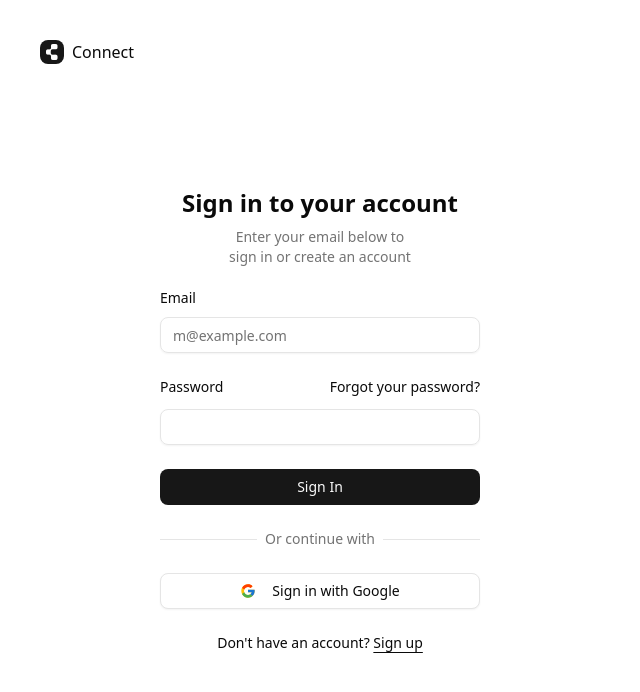
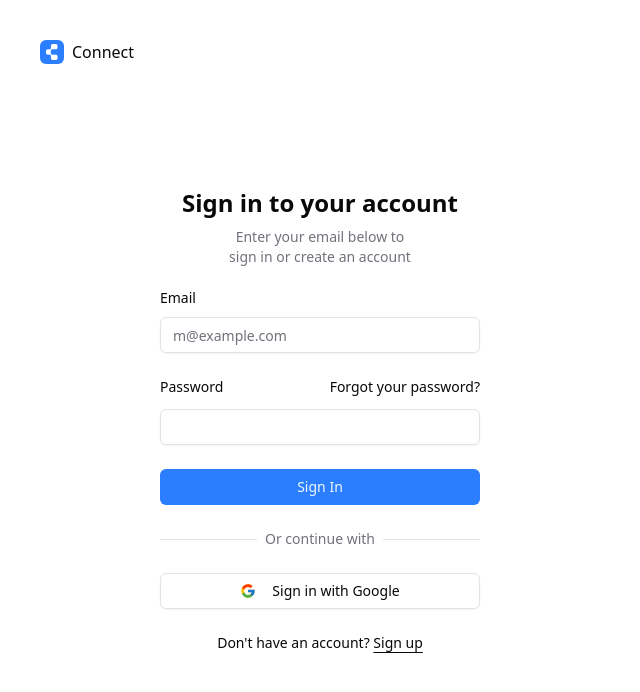
Before and after one commit to onlymasab/connect-client, a React (Vite) app: page /auth in a window 1280 px wide. Shown: the top 692 px of the page, without its empty margins (0-640 px from the left). Built offline with nearby package versions, Linux system fonts and the light colour scheme.

Commit message:
version 4

```diff
--- a/src/App.css
+++ b/src/App.css
@@ -42,38 +42,72 @@
 }
 
 :root {
-  --radius: 0.625rem;
+  --radius: 0.5rem;
   --background: oklch(1 0 0);
-  --foreground: oklch(0.145 0 0);
+  --foreground: oklch(0.141 0.005 285.823);
   --card: oklch(1 0 0);
-  --card-foreground: oklch(0.145 0 0);
+  --card-foreground: oklch(0.141 0.005 285.823);
   --popover: oklch(1 0 0);
-  --popover-foreground: oklch(0.145 0 0);
-  --primary: oklch(0.205 0 0);
-  --primary-foreground: oklch(0.985 0 0);
-  --secondary: oklch(0.97 0 0);
-  --secondary-foreground: oklch(0.205 0 0);
-  --muted: oklch(0.97 0 0);
-  --muted-foreground: oklch(0.556 0 0);
-  --accent: oklch(0.97 0 0);
-  --accent-foreground: oklch(0.205 0 0);
+  --popover-foreground: oklch(0.141 0.005 285.823);
+  --primary: oklch(0.623 0.214 259.815);
+  --primary-foreground: oklch(0.97 0.014 254.604);
+  --secondary: oklch(0.967 0.001 286.375);
+  --secondary-foreground: oklch(0.21 0.006 285.885);
+  --muted: oklch(0.967 0.001 286.375);
+  --muted-foreground: oklch(0.552 0.016 285.938);
+  --accent: oklch(0.967 0.001 286.375);
+  --accent-foreground: oklch(0.21 0.006 285.885);
   --destructive: oklch(0.577 0.245 27.325);
-  --border: oklch(0.922 0 0);
-  --input: oklch(0.922 0 0);
-  --ring: oklch(0.708 0 0);
+  --border: oklch(0.92 0.004 286.32);
+  --input: oklch(0.92 0.004 286.32);
+  --ring: oklch(0.623 0.214 259.815);
   --chart-1: oklch(0.646 0.222 41.116);
   --chart-2: oklch(0.6 0.118 184.704);
   --chart-3: oklch(0.398 0.07 227.392);
   --chart-4: oklch(0.828 0.189 84.429);
   --chart-5: oklch(0.769 0.188 70.08);
   --sidebar: oklch(0.985 0 0);
-  --sidebar-foreground: oklch(0.145 0 0);
-  --sidebar-primary: oklch(0.205 0 0);
-  --sidebar-primary-foreground: oklch(0.985 0 0);
-  --sidebar-accent: oklch(0.97 0 0);
-  --sidebar-accent-foreground: oklch(0.205 0 0);
-  --sidebar-border: oklch(0.922 0 0);
-  --sidebar-ring: oklch(0.708 0 0);
+  --sidebar-foreground: oklch(0.141 0.005 285.823);
+  --sidebar-primary: oklch(0.623 0.214 259.815);
+  --sidebar-primary-foreground: oklch(0.97 0.014 254.604);
+  --sidebar-accent: oklch(0.967 0.001 286.375);
+  --sidebar-accent-foreground: oklch(0.21 0.006 285.885);
+  --sidebar-border: oklch(0.92 0.004 286.32);
+  --sidebar-ring: oklch(0.623 0.214 259.815);
+}
+
+.dark {
+  --background: oklch(0.141 0.005 285.823);
+  --foreground: oklch(0.985 0 0);
+  --card: oklch(0.21 0.006 285.885);
+  --card-foreground: oklch(0.985 0 0);
+  --popover: oklch(0.21 0.006 285.885);
+  --popover-foreground: oklch(0.985 0 0);
+  --primary: oklch(0.546 0.245 262.881);
+  --primary-foreground: oklch(0.379 0.146 265.522);
+  --secondary: oklch(0.274 0.006 286.033);
+  --secondary-foreground: oklch(0.985 0 0);
+  --muted: oklch(0.274 0.006 286.033);
+  --muted-foreground: oklch(0.705 0.015 286.067);
+  --accent: oklch(0.274 0.006 286.033);
+  --accent-foreground: oklch(0.985 0 0);
+  --destructive: oklch(0.704 0.191 22.216);
+  --border: oklch(1 0 0 / 10%);
+  --input: oklch(1 0 0 / 15%);
+  --ring: oklch(0.488 0.243 264.376);
+  --chart-1: oklch(0.488 0.243 264.376);
+  --chart-2: oklch(0.696 0.17 162.48);
+  --chart-3: oklch(0.769 0.188 70.08);
+  --chart-4: oklch(0.627 0.265 303.9);
+  --chart-5: oklch(0.645 0.246 16.439);
+  --sidebar: oklch(0.21 0.006 285.885);
+  --sidebar-foreground: oklch(0.985 0 0);
+  --sidebar-primary: oklch(0.546 0.245 262.881);
+  --sidebar-primary-foreground: oklch(0.379 0.146 265.522);
+  --sidebar-accent: oklch(0.274 0.006 286.033);
+  --sidebar-accent-foreground: oklch(0.985 0 0);
+  --sidebar-border: oklch(1 0 0 / 10%);
+  --sidebar-ring: oklch(0.488 0.243 264.376);
 }
 
 .dark {
--- a/src/components/app-sidebar.tsx
+++ b/src/components/app-sidebar.tsx
@@ -41,7 +41,7 @@ const data = {
   navMain: [
     {
       title: "Dashboard",
-      url: "#",
+      url: "/",
       icon: IconDashboard,
     },
     {
@@ -176,7 +176,6 @@ export function AppSidebar({ ...props }: React.ComponentProps<typeof Sidebar>) {
       </SidebarHeader>
       <SidebarContent>
         <NavMain items={data.navMain} />
-        <NavDocuments items={data.documents} />
         <NavSecondary items={data.navSecondary} className="mt-auto" />
       </SidebarContent>
       <SidebarFooter>
--- a/src/components/nav-documents.tsx
+++ b/src/components/nav-documents.tsx
@@ -49,7 +49,7 @@ export function NavDocuments({
               </a>
             </SidebarMenuButton>
             <DropdownMenu>
-              <DropdownMenuTrigger asChild>
+              <DropdownMenuTrigger className="w-full">
                 <SidebarMenuAction
                   showOnHover
                   className="data-[state=open]:bg-accent rounded-sm"
--- a/src/components/nav-main.tsx
+++ b/src/components/nav-main.tsx
@@ -1,6 +1,5 @@
-import { IconCirclePlusFilled, IconMail, type Icon } from "@tabler/icons-react"
 
-import { Button } from "@/components/ui/button"
+import { Link, useLocation} from 'react-router-dom';
 import {
   SidebarGroup,
   SidebarGroupContent,
@@ -8,6 +7,7 @@ import {
   SidebarMenuButton,
   SidebarMenuItem,
 } from "@/components/ui/sidebar"
+import { Icon } from '@tabler/icons-react';
 
 export function NavMain({
   items,
@@ -18,37 +18,25 @@ export function NavMain({
     icon?: Icon
   }[]
 }) {
+  const location = useLocation();
   return (
     <SidebarGroup>
       <SidebarGroupContent className="flex flex-col gap-2">
         <SidebarMenu>
-          <SidebarMenuItem className="flex items-center gap-2">
-            <SidebarMenuButton
-              tooltip="Quick Create"
-              className="bg-primary text-primary-foreground hover:bg-primary/90 hover:text-primary-foreground active:bg-primary/90 active:text-primary-foreground min-w-8 duration-200 ease-linear"
-            >
-              <IconCirclePlusFilled />
-              <span>Quick Create</span>
-            </SidebarMenuButton>
-            <Button
-              size="icon"
-              className="size-8 group-data-[collapsible=icon]:opacity-0"
-              variant="outline"
-            >
-              <IconMail />
-              <span className="sr-only">Inbox</span>
-            </Button>
-          </SidebarMenuItem>
-        </SidebarMenu>
-        <SidebarMenu>
-          {items.map((item) => (
-            <SidebarMenuItem key={item.title}>
-              <SidebarMenuButton tooltip={item.title}>
-                {item.icon && <item.icon />}
-                <span>{item.title}</span>
-              </SidebarMenuButton>
-            </SidebarMenuItem>
-          ))}
+          {items.map((item) => {
+            const isActive = location.pathname === item.url;
+            return (
+              <SidebarMenuItem key={item.title}>
+              <Link to={item.url}>
+                <SidebarMenuButton tooltip={item.title} className={isActive ? 'bg-accent text-accent-foreground' : ''}>
+                  {item.icon && <item.icon />}
+                  <span>{item.title}</span>
+                </SidebarMenuButton>
+                </Link>
+              </SidebarMenuItem>
+            );
+
+            })}
         </SidebarMenu>
       </SidebarGroupContent>
     </SidebarGroup>
--- a/src/components/nav-user.tsx
+++ b/src/components/nav-user.tsx
@@ -1,4 +1,6 @@
-import { useAuth } from '@/context/AuthContext';
+"use client"
+import { useAuth  } from '@/context/AuthContext';
+import { useEffect, useState } from 'react';
 
 import {
   IconCreditCard,
@@ -39,7 +41,18 @@ export function NavUser({
 }) {
   const { isMobile } = useSidebar()
 
-  const { signOut } = useAuth();
+  const { signOut, getCurrentUser } = useAuth();
+
+  const [userData, setUser] = useState<any | null>(null);
+
+  useEffect(() => {
+    async function fetchUser() {
+      const currentUser = await getCurrentUser();
+      console.log('Current user:', currentUser);
+      setUser(currentUser);
+    }
+    fetchUser();
+  }, [getCurrentUser]);
 
   const handleSignOut = async () => {
     try {
@@ -54,7 +67,7 @@ export function NavUser({
     <SidebarMenu>
       <SidebarMenuItem>
         <DropdownMenu>
-          <DropdownMenuTrigger asChild>
+          <DropdownMenuTrigger className='w-full'>
             <SidebarMenuButton
               size="lg"
               className="data-[state=open]:bg-sidebar-accent data-[state=open]:text-sidebar-accent-foreground"
@@ -64,9 +77,9 @@ export function NavUser({
                 <AvatarFallback className="rounded-lg">CN</AvatarFallback>
               </Avatar>
               <div className="grid flex-1 text-left text-sm leading-tight">
-                <span className="truncate font-medium">{user.name}</span>
+                <span className="truncate font-medium">{userData.id}</span>
                 <span className="text-muted-foreground truncate text-xs">
-                  {user.email}
+                  {userData.email}
                 </span>
               </div>
               <IconDotsVertical className="ml-auto size-4" />
@@ -85,9 +98,9 @@ export function NavUser({
                   <AvatarFallback className="rounded-lg">CN</AvatarFallback>
                 </Avatar>
                 <div className="grid flex-1 text-left text-sm leading-tight">
-                  <span className="truncate font-medium">{user.name}</span>
+                  <span className="truncate font-medium">{userData.id}</span>
                   <span className="text-muted-foreground truncate text-xs">
-                    {user.email}
+                    {userData.email}
                   </span>
                 </div>
               </div>
--- a/src/components/site-header.tsx
+++ b/src/components/site-header.tsx
@@ -11,16 +11,16 @@ export function SiteHeader() {
           orientation="vertical"
           className="mx-2 data-[orientation=vertical]:h-4"
         />
-        <h1 className="text-base font-medium">Documents</h1>
+        <h1 className="text-base font-medium">Dashboard</h1>
         <div className="ml-auto flex items-center gap-2">
           <Button variant="ghost" asChild size="sm" className="hidden sm:flex">
             <a
-              href="https://github.com/shadcn-ui/ui/tree/main/apps/v4/app/(examples)/dashboard"
+              href="https://connect.paandaaa.com"
               rel="noopener noreferrer"
               target="_blank"
               className="dark:text-foreground"
             >
-              GitHub
+              Website
             </a>
           </Button>
         </div>
```
